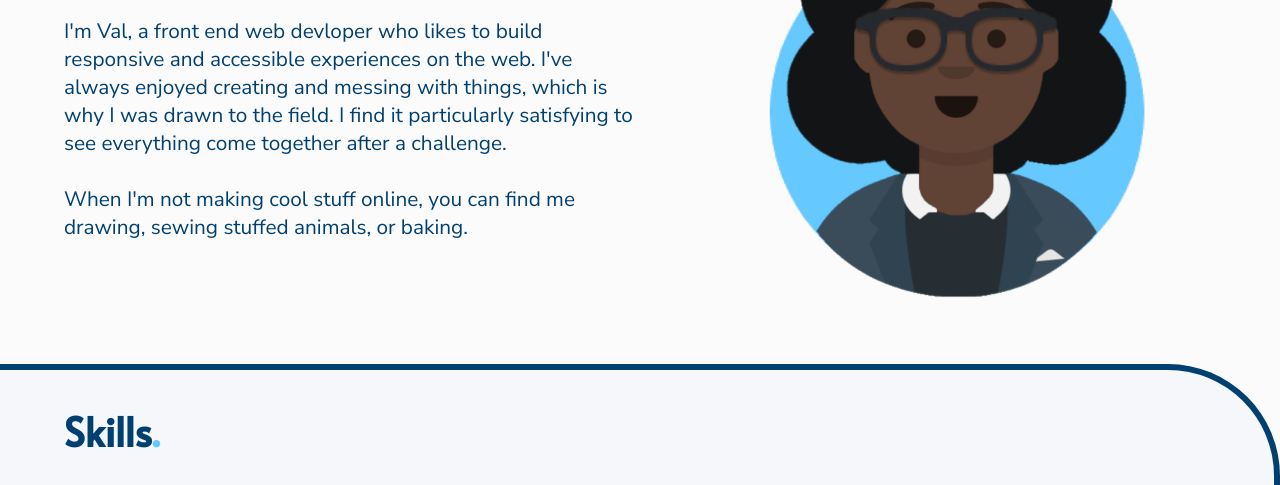
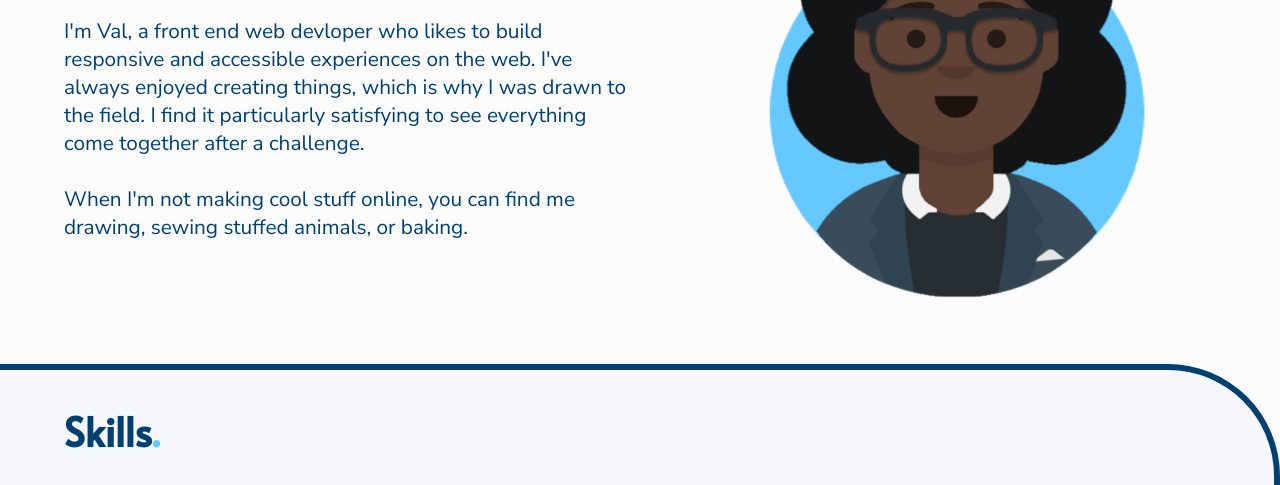
Before and after one commit to val-ue/portfolio-site, a website: page index.html in a window 1280 px wide. Shown: the part 585-1070 px from the top of the page. Drawn offline with Linux system fonts and the light colour scheme.

Commit message:
Changed about text

```diff
--- a/index.html
+++ b/index.html
@@ -53,7 +53,7 @@
             <p>I'm Val, a front end web devloper who
             likes to build responsive
             and accessible experiences on the web.
-            I've always enjoyed creating and messing with things,
+            I've always enjoyed creating things,
             which is why I was drawn to
             the field. I find it particularly satisfying
             to see everything come together after a challenge.
```
